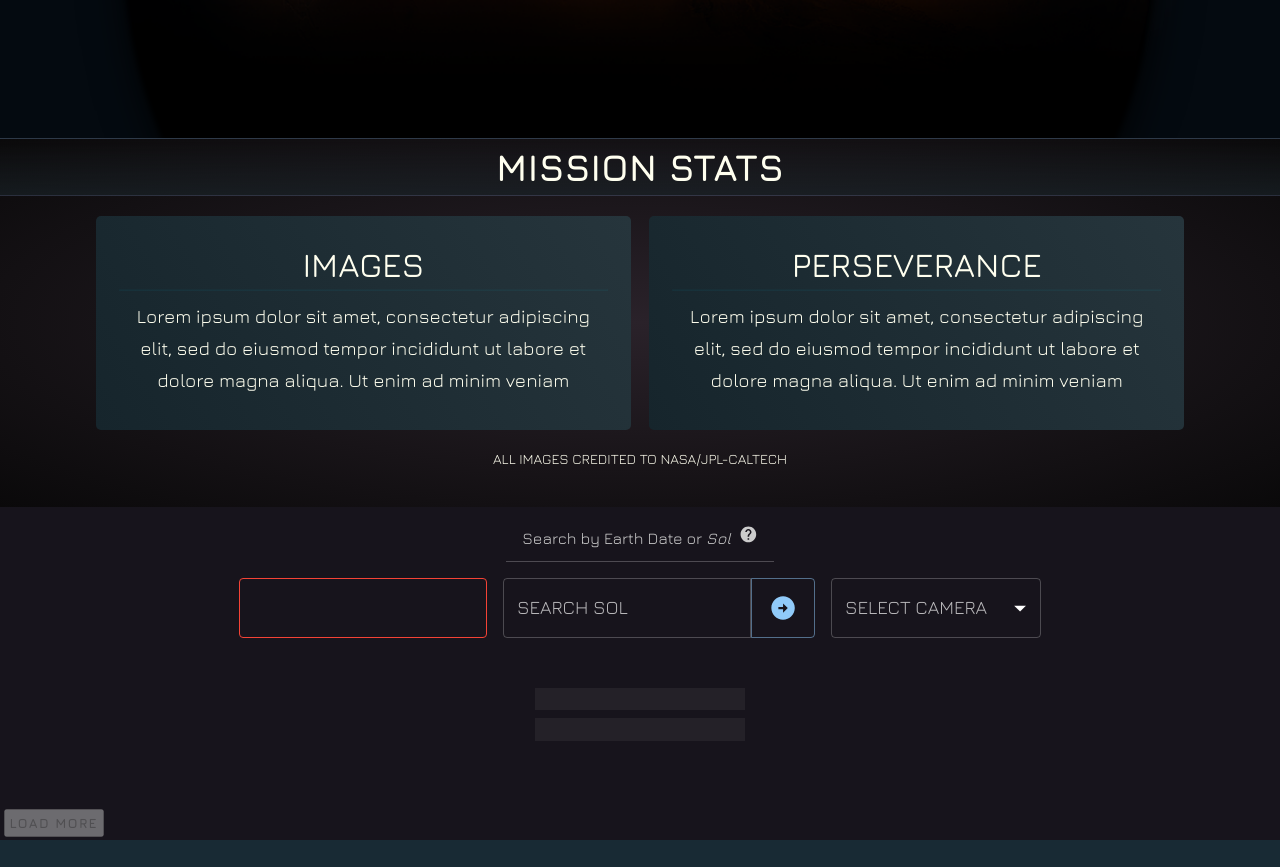
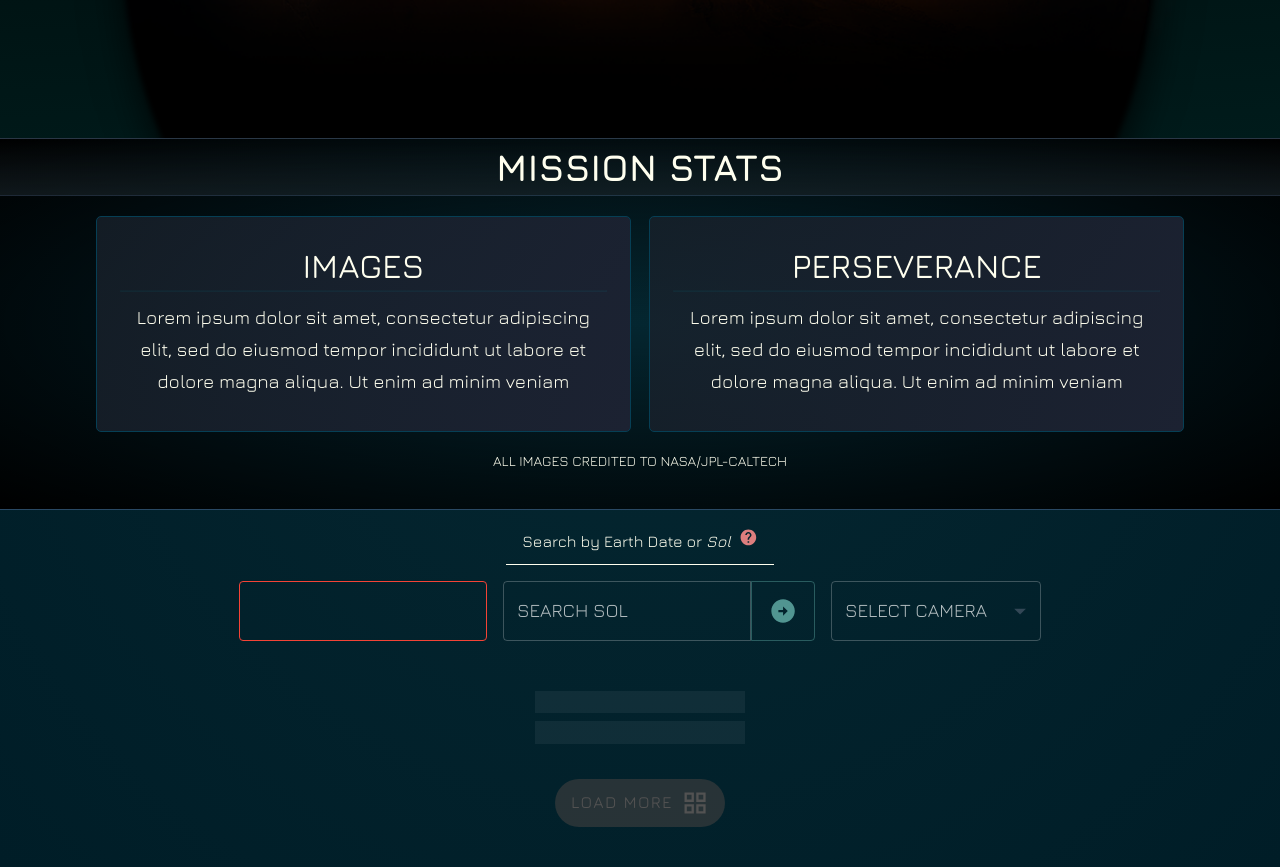
Before and after one commit to mattbartley/nasa-cam, a React (Create React App) app: page / in a window 1280 px wide. Shown: the part 560-1427 px from the top of the page. Before the commit the page ends 1400 px from the top, so only its background shows below. Built offline with nearby package versions, Linux system fonts and the light colour scheme.

Commit message:
results styling

```diff
--- a/src/App.js
+++ b/src/App.js
@@ -5,7 +5,8 @@
 import { LocalizationProvider } from "@mui/x-date-pickers/LocalizationProvider";
 import { DatePicker } from "@mui/x-date-pickers/DatePicker";
 import { ThemeProvider, createTheme } from "@mui/material/styles";
-import { Grid, Container, Box, Tooltip } from "@mui/material/";
+import { Grid, Container, Box, Tooltip, Fab, Fade } from "@mui/material/";
+import GridViewIcon from "@mui/icons-material/GridView";
 import HelpIcon from "@mui/icons-material/Help";
 import TextField from "@mui/material/TextField";
 import PhotoGallery from "./components/PhotoGallery";
@@ -13,6 +14,7 @@
 import DateSummary from "./components/DateSummary";
 import SolPicker from "./components/SolPicker";
 import HomeScreen from "./components/HomeScreen";
+import ScrollToTop from "./components/ScrollToTop";
 
 import moment from "moment";
 
@@ -29,6 +31,33 @@
     },
     palette: {
       mode: "dark",
+      primary: {
+        main: "#519591",
+      },
+      secondary: {
+        main: "#334756",
+      },
+      focus: {
+        main: "#519591",
+      },
+      info: {
+        main: "#dd7e7e",
+      },
+      background: {
+        paper: "#101824",
+        default: "#101824",
+      },
+      action: {
+        active: "#334756",
+        hover: "#5195914f",
+        hoverOpacity: "0.2",
+        selected: "#db6d35",
+        selectedOpacity: ".16",
+        disabled: "rgb(82 82 82)",
+        disabledBackground: "rgb(63 63 63 / 63%)",
+        focus: "#db6d35",
+        focusOpacity: "0",
+      },
     },
     typography: {
       fontFamily: [
@@ -43,12 +72,6 @@
         '"Apple Color Emoji"',
         '"Segoe UI Emoji"',
       ].join(","),
-    },
-    primary: {
-      color: "#5ccfc4",
-    },
-    focused: {
-      color: "#5ccfc4",
     },
   });
   // Refs to prevent redundant API fetches on first load
@@ -194,20 +217,23 @@
         >
           <Box
             sx={{
-              color: "#ccc",
+              color: "secondary",
               fontSize: ".85rem",
               paddingLeft: 2,
               paddingRight: 2,
               m: 1,
               borderBottom: 1,
-              borderColor: "rgba(255, 355, 255, 0.23)",
+              borderColor: "secondary",
               maxWidth: 40 / 100,
               alignmentBaseline: "bottom",
             }}
           >
             <p className="search__intro">
               Search by Earth Date or <em>Sol</em>
-              <Tooltip title="A Sol is one solar day on Mars. Sol 0 is the first day for Perseverance on Mars.">
+              <Tooltip
+                title="A Sol is one solar day on Mars. Sol 0 is the first day for Perseverance on Mars."
+                color="info"
+              >
                 <HelpIcon
                   sx={{ fontSize: "1rem", textAlign: "right", marginLeft: 1 }}
                 />
@@ -281,13 +307,26 @@
             })}
           </AnimatePresence>
         </motion.div>
+        <Container
+          sx={{
+            display: "flex",
+            justifyContent: "center",
+            paddingTop: 1,
+            paddingBottom: 5,
+          }}
+        >
+          <Fab
+            disabled={imagesPerPage >= fetchedPhotos?.length ? true : false}
+            sx={{}}
+            variant="extended"
+            onClick={handleLoadMore}
+          >
+            Load More
+            <GridViewIcon sx={{ ml: 1 }} />
+          </Fab>
+        </Container>
+        <ScrollToTop />
       </ThemeProvider>
-      <button
-        onClick={handleLoadMore}
-        disabled={imagesPerPage >= fetchedPhotos.length ? "disabled" : ""}
-      >
-        Load More
-      </button>
     </div>
   );
 }
--- a/src/components/GalleryFilter.js
+++ b/src/components/GalleryFilter.js
@@ -73,7 +73,7 @@
         autoWidth
       >
         <MenuItem value={[0, "All Cameras"]}>
-          <em>ALL CAMERAS</em>
+          <em>All Cameras</em>
         </MenuItem>
         {Object.keys(availableCameras).map((camera) => {
           const cameraID = parseInt(camera);
--- /dev/null
+++ b/src/components/ScrollToTop.js
@@ -0,0 +1,44 @@
+import { useState, useEffect } from "react";
+import KeyboardArrowUpIcon from "@mui/icons-material/KeyboardArrowUp";
+import { Fab } from "@mui/material/";
+import "../css/ScrollToTop.css";
+
+const ScrollToTop = () => {
+  const [showTopButton, setShowTopButton] = useState(false);
+  useEffect(() => {
+    window.addEventListener("scroll", () => {
+      if (window.scrollY > 400) {
+        setShowTopButton(true);
+      } else {
+        setShowTopButton(false);
+      }
+    });
+  }, []);
+
+  const goToTop = () => {
+    window.scrollTo({
+      top: 0,
+      behavior: "smooth",
+    });
+  };
+
+  return (
+    <div className={`scroll__button ${showTopButton ? "showBtn" : "hideBtn"}`}>
+      <Fab
+        className="scroll__button"
+        sx={{
+          position: "fixed",
+          right: "1rem",
+          bottom: "1rem",
+        }}
+        color="secondary"
+        size="small"
+        aria-label="scroll back to top"
+        onClick={goToTop}
+      >
+        <KeyboardArrowUpIcon />
+      </Fab>
+    </div>
+  );
+};
+export default ScrollToTop;
--- a/src/css/App.css
+++ b/src/css/App.css
@@ -1,12 +1,13 @@
 :root {
-  --main-bg-color: #17141c;
+  --main-bg-color: #182a34;
 }
 html {
   font-size: min(max(15px, 4vw), 20px);
   font-size: calc(15px + (20 - 15) * ((100vw - 300px) / (1600 - 300)));
 }
 .app {
-  background-color: var(--main-bg-color);
+  /* background-color: var(--main-bg-color); */
+  background: radial-gradient(#052832, rgb(0 29 39));
 }
 
 .search__intro {
--- a/src/css/Banner.css
+++ b/src/css/Banner.css
@@ -1,5 +1,5 @@
 .banner {
-  background-color: rgb(4 10 16);
+  background: linear-gradient(177deg, black, #001b1b);
   min-height: 24rem;
   display: grid;
   align-content: center;
--- a/src/css/Lightbox.css
+++ b/src/css/Lightbox.css
@@ -1,6 +1,6 @@
 .lightbox__overlay {
   display: flex;
-  background-color: rgba(0, 0, 0, 85%);
+  background-color: rgb(2 19 41 / 85%);
   position: fixed;
   top: 0;
   left: 0;
@@ -14,11 +14,13 @@
   align-content: center;
   justify-content: center;
   align-items: center;
-  z-index: 100;
+  z-index: 1000;
 }
 
 .lightbox__image {
   padding: 1rem;
+  max-height: 55vw;
+  max-width: 95vw;
 }
 a {
   text-decoration: none;
@@ -45,6 +47,8 @@
 .lightbox__card {
   text-align: center;
   color: white;
+  position: absolute;
+  bottom: 2rem;
 }
 .lightbox__card h2 {
   font-size: 1.6rem;
--- a/src/css/PhotoGallery.css
+++ b/src/css/PhotoGallery.css
@@ -3,16 +3,18 @@
   grid-template-columns: 1fr 1fr;
   grid-column-gap: 0.6rem;
   grid-row-gap: 0.6rem;
-  margin: 1rem 0;
+
   line-height: 0;
+  padding: 0 0.6rem;
 }
 
 .gallery__image {
   flex-basis: 1;
-  margin: 0;
   object-fit: cover;
   cursor: pointer;
   height: 100%;
+  border-radius: 3px;
+  border: 4px solid #5990a226;
 }
 
 @media screen and (min-width: 1100px) {
--- /dev/null
+++ b/src/css/ScrollToTop.css
@@ -0,0 +1,18 @@
+.scroll__button {
+  display: flex;
+  transition: all 0.4s;
+  position: fixed;
+  z-index: 200;
+  right: 1rem;
+  bottom: 1rem;
+}
+
+.showBtn {
+  position: fixed;
+  opacity: 1;
+  z-index: 20;
+}
+
+.hideBtn {
+  opacity: 0;
+}
--- a/src/css/Stats.css
+++ b/src/css/Stats.css
@@ -6,7 +6,8 @@
   display: flex;
   flex-direction: column;
   align-items: center;
-  background: radial-gradient(#2a222a, #0a090a);
+  background: radial-gradient(#00000000, #000000);
+  border-bottom: 1px solid #294964;
 }
 
 .stats__card {
@@ -28,7 +29,8 @@
   border-radius: 5px;
   background: #121212;
   padding: 1.2rem;
-  background: linear-gradient(238deg, #26353c, #16252c);
+  background: linear-gradient(295deg, #1c2232, #18212bc7);
+  border: 1px solid #063f55;
 }
 
 hr {
```
